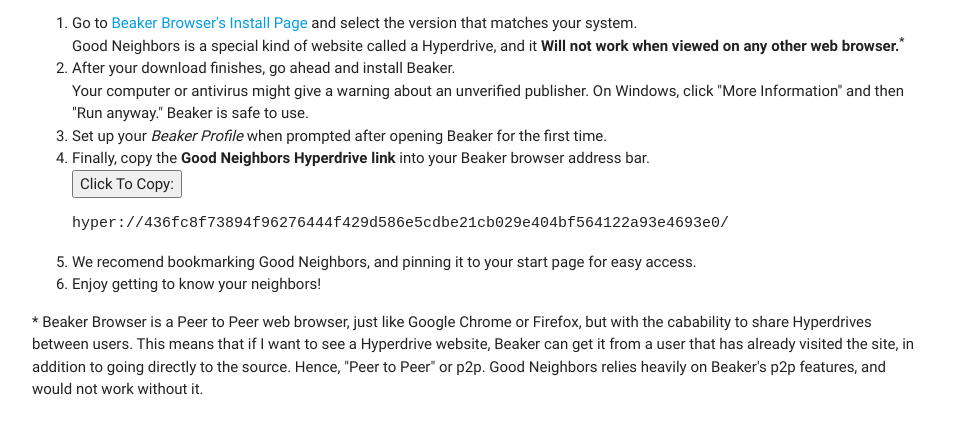
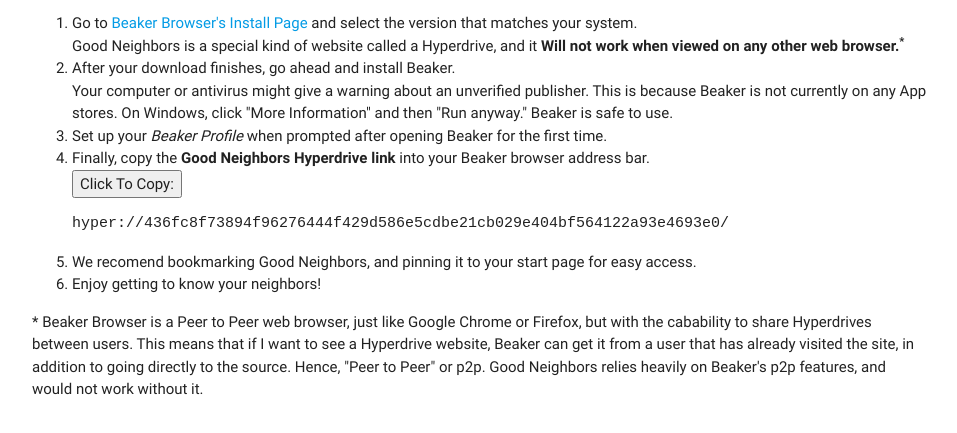
Before and after one commit to lCMBl/lCMBl.github.io, a plain HTML site: page index.html in a window 1280 px wide. Shown: the part 191-624 px from the top of the page, without its empty margins (160-1117 px from the left). Drawn offline with nearby package versions, Linux system fonts and the light colour scheme.

Commit message:
Update index.html

```diff
--- a/index.html
+++ b/index.html
@@ -17,8 +17,8 @@
                 Good Neighbors is a special kind of website called a Hyperdrive, and it <b>Will not work when viewed on any other web browser.<sup>*<sup></b>
                 </li>
                 <li>After your download finishes, go ahead and install Beaker.<br>
-                    Your computer or antivirus might give a warning about an unverified publisher. On Windows, click "More Information" and then "Run anyway."
-                    Beaker is safe to use.</li>
+                    Your computer or antivirus might give a warning about an unverified publisher. This is because Beaker is not currently on any App stores.
+                    On Windows, click "More Information" and then "Run anyway." Beaker is safe to use.</li>
                     <li>Set up your <em>Beaker Profile</em> when prompted after opening Beaker for the first time.</li>
                 <li>Finally, copy the <b>Good Neighbors Hyperdrive link</b> into your Beaker browser address bar.<br>
                     <button onclick="copyHyperdriveLink()">Click To Copy: </button> <pre id=gnl>hyper://436fc8f73894f96276444f429d586e5cdbe21cb029e404bf564122a93e4693e0/</pre>
```
